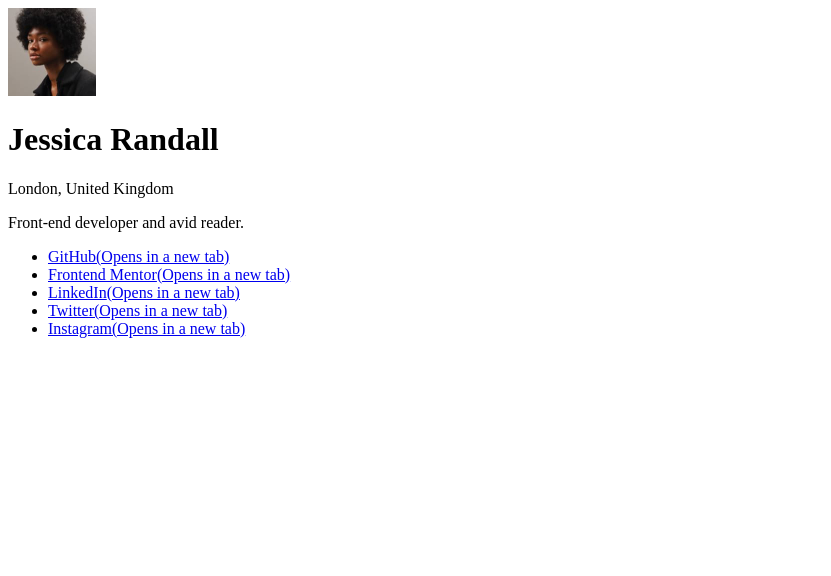
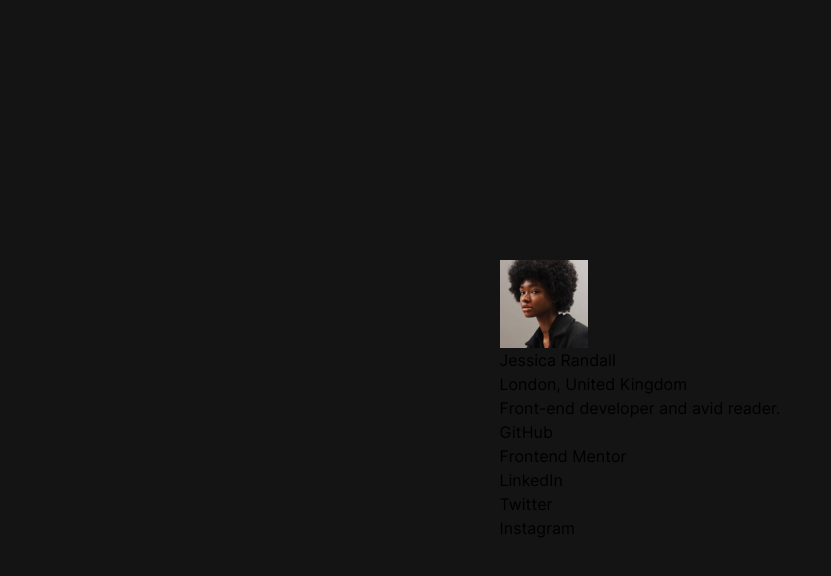
Before and after one commit to dionysia-lemonaki/social-links-profile, a React (Vite) app: page / in a window 1280 px wide. Shown: the top 576 px of the page, without its empty margins (0-831 px from the left). Built offline with nearby package versions, Linux system fonts and the light colour scheme.

Commit message:
style: add page layout, font, and theme colors

```diff
--- a/src/App.tsx
+++ b/src/App.tsx
@@ -3,7 +3,7 @@ import ProfileCard from "./components/ProfileCard";
 
 const App = () => {
   return (
-    <main>
+    <main className="font-inter bg-grey-900 min-h-dvh flex justify-center items-center p-6">
       <ProfileCard person={profileData} />
     </main>
   );
--- a/src/main.tsx
+++ b/src/main.tsx
@@ -2,6 +2,7 @@ import { StrictMode } from "react";
 import { createRoot } from "react-dom/client";
 
 import App from "./App";
+import "./style.css";
 
 const rootElement = document.querySelector("#root");
 if (!rootElement) {
--- /dev/null
+++ b/src/style.css
@@ -0,0 +1,14 @@
+@import "tailwindcss";
+
+@font-face {
+  font-family: Inter;
+  font-style: normal;
+  font-weight: 100 900;
+  font-display: swap;
+  src: url("/src/assets/fonts/Inter-VariableFont.woff2") format("woff2");
+}
+
+@theme {
+  --font-inter: Inter, sans-serif;
+  --color-grey-900: hsl(0 0% 8%);
+}
```
Also changed, not shown: src/App.css (deleted), src/assets/fonts/Inter-VariableFont.woff2 (added).
